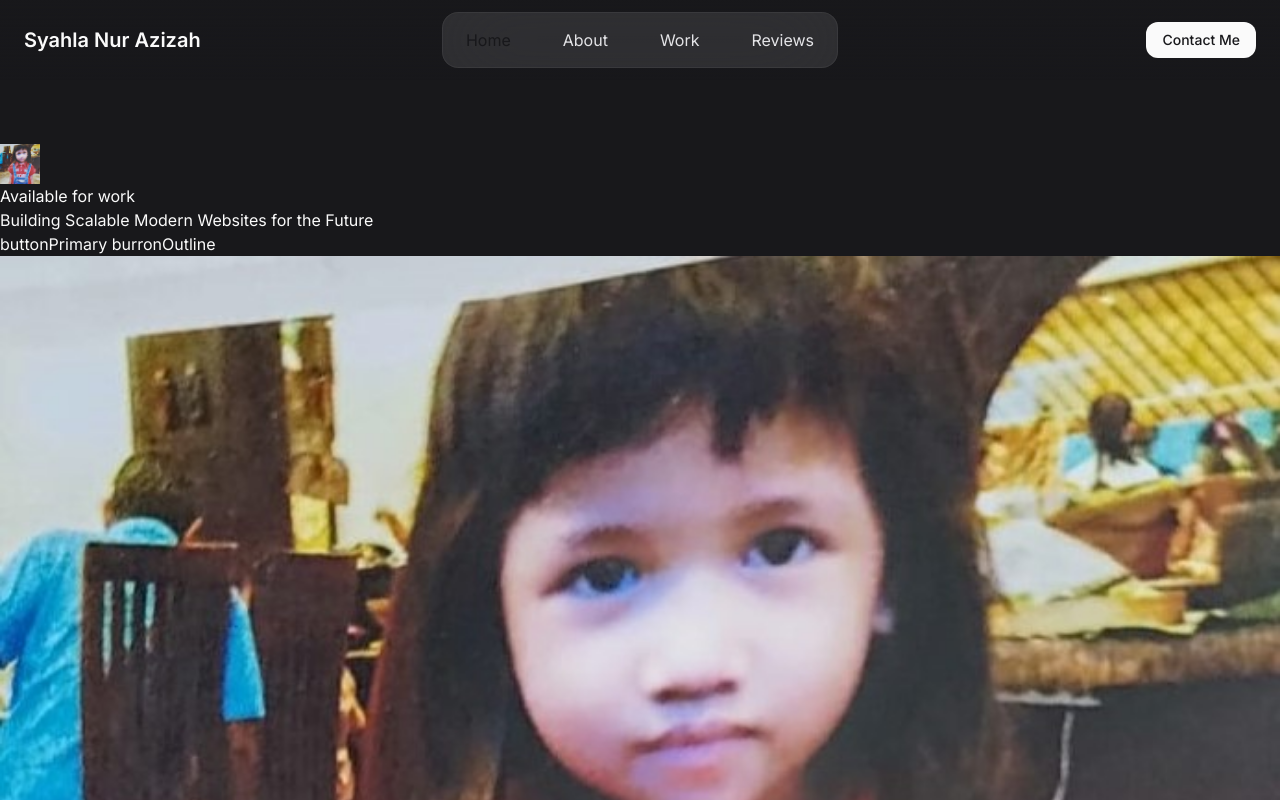
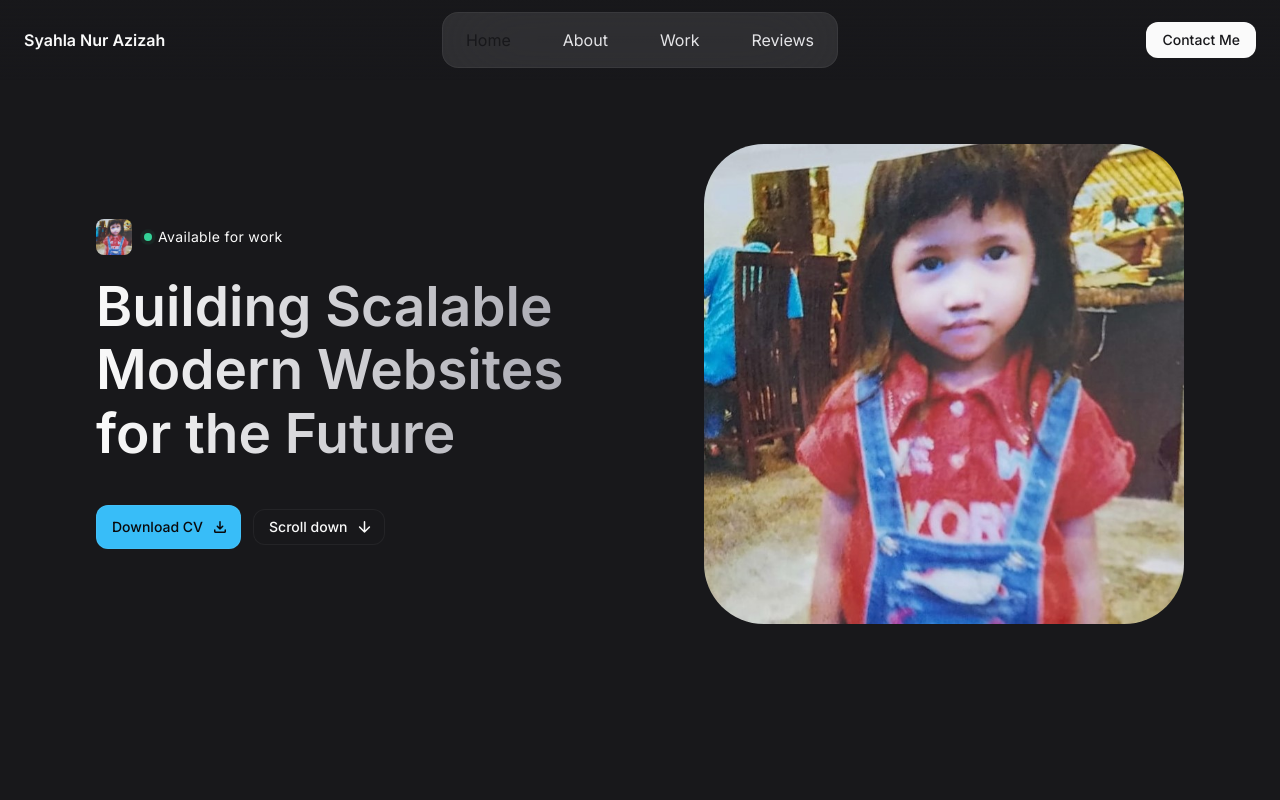
Before and after one commit to fesloth/syahla-blog, a React (Vite) app: page / in a window 1280 px wide. Shown: the top 800 px of the page. Built offline with nearby package versions, Linux system fonts and the light colour scheme.

Commit message:
button done

```diff
--- /dev/null
+++ b/src/components/Button.jsx
@@ -0,0 +1,108 @@
+// node modules
+
+import PropTypes from "prop-types"
+
+// primary button
+
+const ButtonPrimary = ({
+    href,
+    target = '_self',
+    label,
+    icon,
+    classes
+}) => {
+  if (href) {
+    return (
+            <a
+            href={href}
+            target={target}
+            className={"btn btn-primary" + classes}
+            >
+                {label}
+
+                {icon ?
+                <span className="material-symbols-rounded" aria-hidden="true">
+                    {icon}
+                </span>
+                : undefined
+                }
+            </a>
+            )
+    } else {
+        return (
+            <button className={"btn btn-primary " + classes}>
+                {label}
+
+                {icon ?
+                <span className="material-symbols-rounded" aria-hidden="true">
+                    {icon}
+                </span>
+                : undefined
+                }
+            </button>
+        )
+    }
+  }
+
+ButtonPrimary.propTypes = {
+    label: PropTypes.string.isRequired,
+    href: PropTypes.string,
+    target: PropTypes.string,
+    icon: PropTypes.string,
+    classes: PropTypes.string,
+}
+
+// primary Outline
+
+const ButtonOutline = ({
+    href,
+    target = '_self',
+    label,
+    icon,
+    classes
+}) => {
+  if (href) {
+    return (
+            <a
+            href={href}
+            target={target}
+            className={"btn btn-outline" + classes}
+            >
+                {label}
+
+                {icon ?
+                <span className="material-symbols-rounded" aria-hidden="true">
+                    {icon}
+                </span>
+                : undefined
+                }
+            </a>
+            )
+    } else {
+        return (
+            <button className={"btn btn-outline " + classes}>
+                {label}
+
+                {icon ?
+                <span className="material-symbols-rounded" aria-hidden="true">
+                    {icon}
+                </span>
+                : undefined
+                }
+            </button>
+        )
+    }
+  }
+
+ButtonOutline.propTypes = {
+    label: PropTypes.string.isRequired,
+    href: PropTypes.string,
+    target: PropTypes.string,
+    icon: PropTypes.string,
+    classes: PropTypes.string,
+}
+
+export {
+    ButtonPrimary,
+    ButtonOutline
+}
--- a/src/components/Header.jsx
+++ b/src/components/Header.jsx
@@ -12,7 +12,7 @@
       <div className="max-w-screen-2xl w-full mx-auto px-4 flex justify-between items-center md:px-6 md:grid md:grid-cols-[1fr,3fr,1fr]">
         <h1>
           <a href="/" className="logo">
-           <h2 className="font-bold text-xl">Syahla Nur Azizah</h2>
+           <h2 className="font-bold text-xl md:text-base">Syahla Nur Azizah</h2>
           </a>
         </h1>
 
--- a/src/components/Hero.jsx
+++ b/src/components/Hero.jsx
@@ -1,29 +1,36 @@
+// components
+
+import { ButtonPrimary, ButtonOutline } from "./Button";
+
 const Hero = () => {
   return (
     <section id="home" className="pt-28 lg:pt-36">
-      <div className="">
-        <div className="">
-          <div className="">
-            <figure className="">
+      <div className="container lg:grid lg:grid-cols-2 items-center lg:gap-10">
+        <div>
+          <div className="flex items-center gap-3">
+            <figure className="img-box w-9 h-9 rounded-lg">
               <img src="/img/lala.jpeg" alt="lala" width={40} height={40} className="img-cover" />
             </figure>
-            <div className="">
-              <span className="">
-                <span className=""></span>
+            <div className="flex items-center gap-1.5 text-zin-400 text-sm tracking-wide">
+              <span className="relative w-2 h-2 rounded-full bg-emerald-400">
+                <span className="absolute inset-0 rounded-full bg-emerald-400 animate-ping"></span>
               </span>
               Available for work
             </div>
           </div>
-          <h2 className="">Building Scalable Modern Websites for the Future</h2>
-          <div className="">
-            buttonPrimary
-
-            burronOutline
+          <h2 className="headline-1 max-w-[15ch] sm:max-w-[20ch] lg:max-w-[15ch] mt-5 mb-8 lg:mb-10">Building Scalable Modern Websites for the Future</h2>
+          <div className="flex items-center gap-3">
+            <ButtonPrimary label="Download CV" icon="download" />
+            <ButtonOutline
+            href="#about"
+            label="Scroll down"
+            icon="arrow_downward"
+            />
           </div>
         </div>
-        <div className="">
-          <figure className="">
-          <img src="/img/lala.jpeg" alt="lala" width={656} height={800} className="w-full" />
+        <div className="hidden lg:block">
+          <figure className="w-full max-w-[480px] ml-auto bg-gradient-to-t from-sky-400 via-25% via-sky-400/40 to-65% rounded-[60px] overflow-hidden">
+            <img src="/img/lala.jpeg" alt="lala" width={656} height={800} className="w-full" />
           </figure>
         </div>
       </div>
--- a/src/index.css
+++ b/src/index.css
@@ -15,12 +15,39 @@
 }
 
 /* ---------------------- *\
+* TYPOGRAPHY
+\* ---------------------- */
+
+.headline-1 {
+  @apply max-w-max;
+  background: -webkit-linear-gradient(0deg, #fafafa, #a1a1aa);
+  -webkit-background-clip: text;
+  -webkit-text-fill-color: transparent;
+}
+
+.headline-1 {
+  @apply text-5xl leading-tight font-semibold lg:text-[55px] lg:leading-[1.15];
+}
+
+/* ---------------------- *\
 * UTILITIES
 \* ---------------------- */
 
 .material-symbols-rounded {
   @apply w-[1em] h-[1em] overflow-hidden;
   font-variation-settings: "FILL" 0, "wght" 400, "GRAD" 0, "opsz" 24;
+}
+
+.container {
+  @apply px-4 mx-auto lg:px-8 xl:max-w-6xl;
+}
+
+.img-box {
+  @apply bg-zinc-700 overflow-hidden;
+}
+
+.img-cover {
+  @apply w-full h-full object-cover;
 }
 
 /* ---------------------- *\
@@ -35,8 +62,7 @@
 
 /* Navbar */
 .navbar {
-  @apply absolute top-full mt-5 right-0 min-w-40 p-2 bg-zinc-50/10 rounded-2xl ring-inset ring-1 ring-zinc-50/5 scale-90 isolate blur-sm opacity-0 invisible transition-[opacity,transform,filter] md:static md:flex md:items-center md:mt-0 md:opacity-100 md:blur-0 md:visible md:scale-100 backdrop-blur-2xl md:gap-5
-
+  @apply absolute top-full mt-5 right-0 min-w-40 p-2 bg-zinc-50/10 rounded-2xl ring-inset ring-1 ring-zinc-50/5 scale-90 isolate blur-sm opacity-0 invisible transition-[opacity,transform,filter] md:static md:flex md:items-center md:mt-0 md:opacity-100 md:blur-0 md:visible md:scale-100 backdrop-blur-2xl md:gap-5;
 }
 
 .navbar.active {
@@ -48,17 +74,33 @@
 }
 
 .nav-link.active {
-  @apply text-zinc-900 duration-500
+  @apply text-zinc-900 duration-500;
 }
 
 .navbar .active-box {
-  @apply absolute bg-zinc-50 rounded-lg -z-10 transition-[top,left] duration-500
+  @apply absolute bg-zinc-50 rounded-lg -z-10 transition-[top,left] duration-500;
 }
 
 .btn {
-  @apply max-w-max h-9 flex items-center gap-2 px-4 rounded-xl font-medium text-sm ring-1 ring-zinc-50/5 ring-inset transition-[background-color]
+  @apply max-w-max h-9 flex items-center gap-2 px-4 rounded-xl font-medium text-sm ring-1 ring-zinc-50/5 ring-inset transition-[background-color];
 }
 
 .btn-secondary {
-  @apply bg-zinc-50 text-zinc-900 active:bg-zinc-50/80
+  @apply bg-zinc-50 text-zinc-900 active:bg-zinc-50/80;
 }
+
+.btn .material-symbols-rounded {
+  @apply text-[18px]
+}
+
+.btn:has( .material-symbols-rounded) {
+  @apply pr-3
+}
+
+.btn-primary {
+  @apply h-11 bg-sky-400 text-zinc-950 hover:bg-sky-300 active:bg-sky-400
+}
+
+.btn-outline {
+  @apply h-11 bg-zinc-800 hover:bg-zinc-700 active:bg-zinc-800
+}
```
